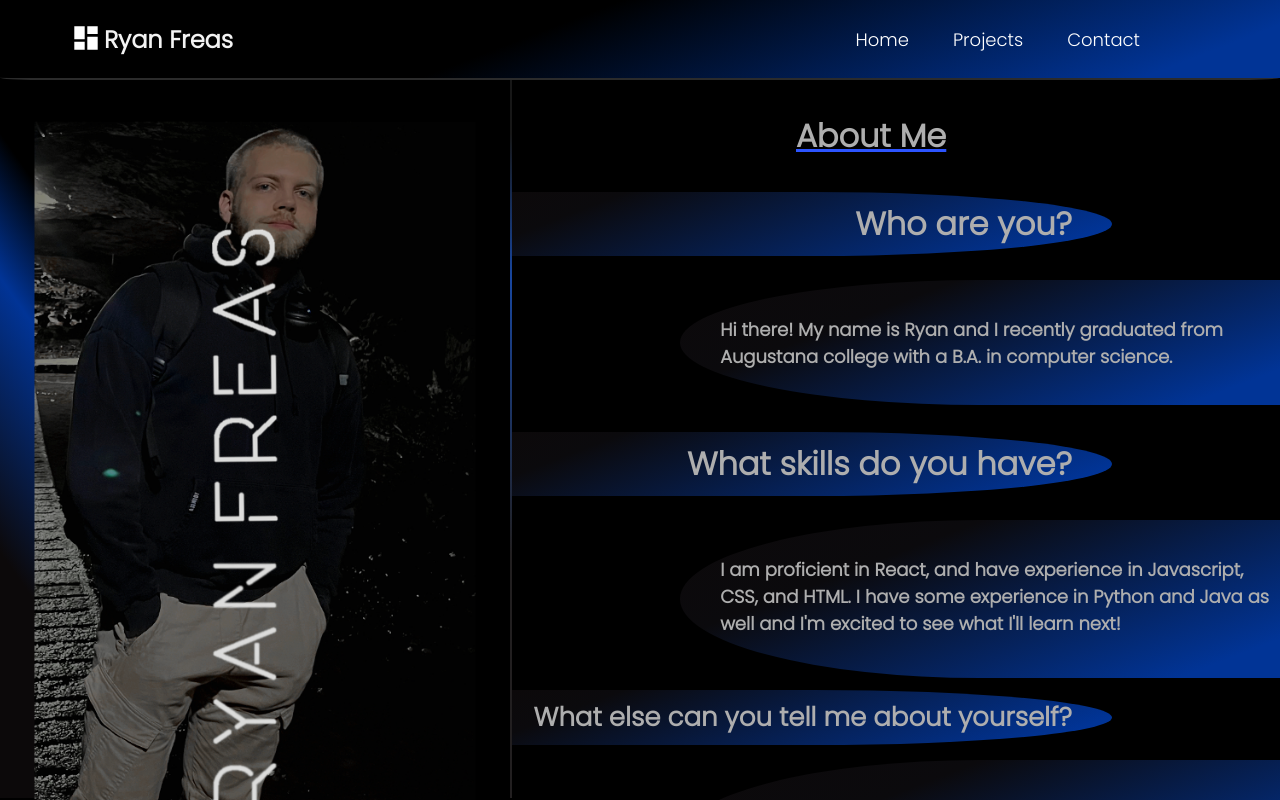
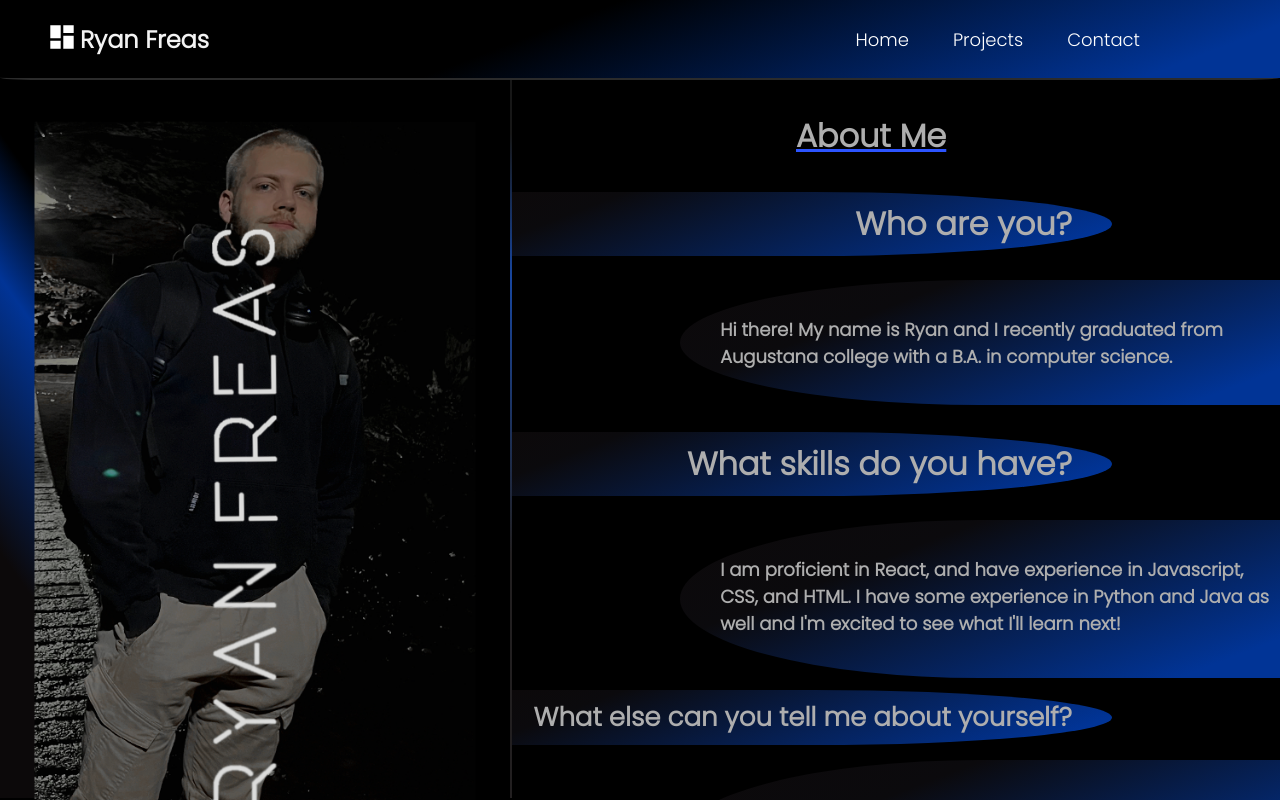
Before and after one commit to ryan2625/personalWebsite, a React (Create React App) app: page / in a window 1280 px wide. Shown: the top 800 px of the page. Built offline with nearby package versions, Linux system fonts and the light colour scheme; a web font is replaced by a local one.

Commit message:
Adding effects

```diff
--- a/src/conponenets/navBare/navBar.jsx
+++ b/src/conponenets/navBare/navBar.jsx
@@ -16,10 +16,12 @@ export const Navbar = () =>{
     <div className="navBar">
         <div className="header">
             <div className="firstNav">
+                <NavLink to="/">
             <div id="icon" className="icon">
                 <DashboardIcon/>
             </div>
             <h2 id="name">Ryan Freas</h2>
+            </NavLink>
         </div>
         </div>
         <div className="quickLinks">
--- a/src/conponenets/navBare/navbar.css
+++ b/src/conponenets/navBare/navbar.css
@@ -19,10 +19,10 @@
 #icon{
     width: fit-content;
     color: white;
-    position: relative;
-    left: -6px;
-    top: 3px;
+    position: absolute;
     transform: scale(1.3);
+    left: -30px;
+    bottom: 21px;
 }
 .firstNav{
     display: flex;
```
